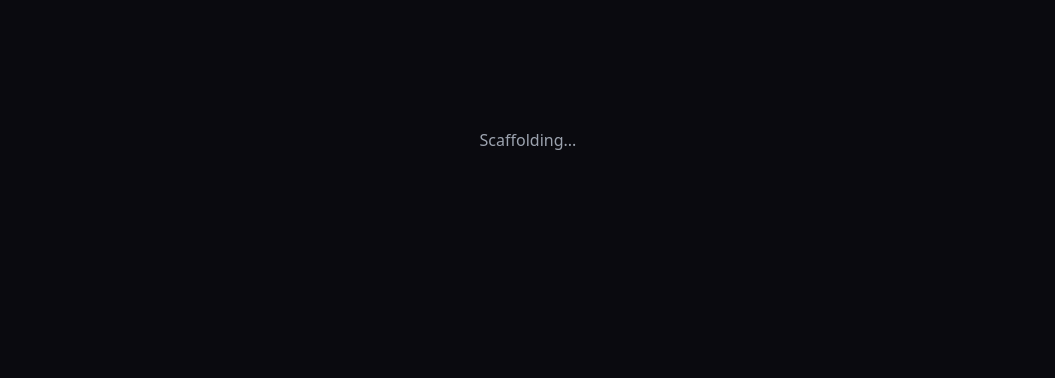
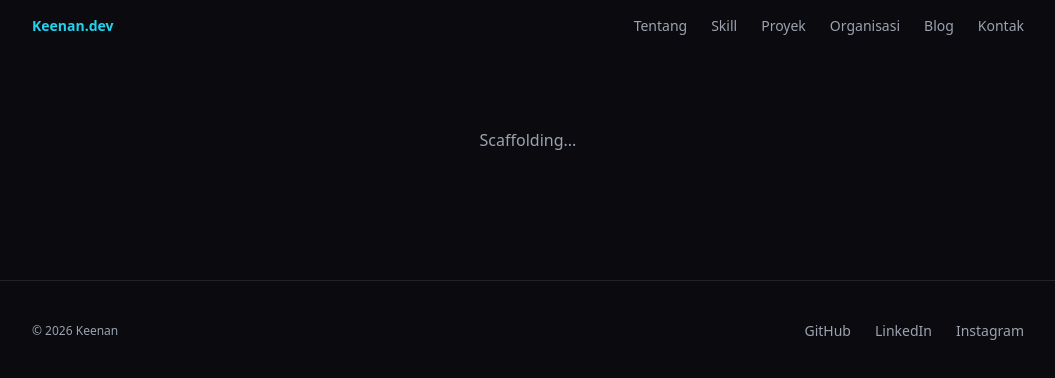
Before and after one commit to Keenanputra/portofolio-pelajar, a Next.js app: page / in a window 1280 px wide. Shown: the top 378 px of the page, without its empty margins (112-1167 px from the left). Built offline with nearby package versions, Linux system fonts and the light colour scheme.

Commit message:
feat: navbar dan footer

```diff
--- a/src/app/layout.tsx
+++ b/src/app/layout.tsx
@@ -1,5 +1,7 @@
 import type { Metadata } from "next";
 import { Geist, Geist_Mono } from "next/font/google";
+import Navbar from "@/components/Navbar";
+import Footer from "@/components/Footer";
 import "./globals.css";
 
 const geistSans = Geist({ variable: "--font-geist-sans", subsets: ["latin"] });
@@ -14,7 +16,9 @@ export default function RootLayout({ children }: Readonly<{ children: React.Reac
   return (
     <html lang="id" className="scroll-smooth">
       <body className={`${geistSans.variable} ${geistMono.variable} bg-background text-foreground antialiased`}>
+        <Navbar />
         <main>{children}</main>
+        <Footer />
       </body>
     </html>
   );
--- /dev/null
+++ b/src/components/Footer.tsx
@@ -0,0 +1,24 @@
+const socials = [
+  { label: "GitHub", href: "https://github.com/keenan13oc" },
+  { label: "LinkedIn", href: "https://linkedin.com/in/keenan13oc" },
+  { label: "Instagram", href: "https://instagram.com/keenan13oc" },
+];
+
+export default function Footer() {
+  return (
+    <footer className="border-t border-white/10 py-10">
+      <div className="mx-auto flex max-w-5xl flex-col items-center justify-between gap-4 px-4 sm:flex-row">
+        <p className="font-mono text-xs text-muted">© {new Date().getFullYear()} Keenan</p>
+        <ul className="flex gap-6 text-sm">
+          {socials.map((s) => (
+            <li key={s.label}>
+              <a href={s.href} target="_blank" rel="noreferrer" className="text-muted transition hover:text-accent">
+                {s.label}
+              </a>
+            </li>
+          ))}
+        </ul>
+      </div>
+    </footer>
+  );
+}
--- /dev/null
+++ b/src/components/Navbar.tsx
@@ -0,0 +1,76 @@
+"use client";
+import { useEffect, useState } from "react";
+
+const links = [
+  { href: "#tentang", label: "Tentang" },
+  { href: "#skill", label: "Skill" },
+  { href: "#proyek", label: "Proyek" },
+  { href: "#organisasi", label: "Organisasi" },
+  { href: "#blog", label: "Blog" },
+  { href: "#kontak", label: "Kontak" },
+];
+
+export default function Navbar() {
+  const [scrolled, setScrolled] = useState(false);
+  const [active, setActive] = useState("");
+  const [open, setOpen] = useState(false);
+
+  useEffect(() => {
+    const onScroll = () => setScrolled(window.scrollY > 24);
+    onScroll();
+    window.addEventListener("scroll", onScroll, { passive: true });
+    return () => window.removeEventListener("scroll", onScroll);
+  }, []);
+
+  useEffect(() => {
+    const observer = new IntersectionObserver(
+      (entries) => {
+        for (const entry of entries) {
+          if (entry.isIntersecting) setActive(`#${entry.target.id}`);
+        }
+      },
+      { rootMargin: "-40% 0px -55% 0px" }
+    );
+    for (const link of links) {
+      const el = document.getElementById(link.href.slice(1));
+      if (el) observer.observe(el);
+    }
+    return () => observer.disconnect();
+  }, []);
+
+  return (
+    <header
+      className={`fixed inset-x-0 top-0 z-50 transition-colors duration-300 ${
+        scrolled ? "border-b border-white/10 bg-background/80 backdrop-blur" : "bg-transparent"
+      }`}
+    >
+      <nav className="mx-auto flex max-w-5xl items-center justify-between px-4 py-4">
+        <a href="#hero" className="font-mono text-sm font-semibold text-accent">
+          Keenan.dev
+        </a>
+        <button
+          type="button"
+          className="text-foreground sm:hidden"
+          aria-label="Buka menu"
+          aria-expanded={open}
+          onClick={() => setOpen((o) => !o)}
+        >
+          {open ? "✕" : "☰"}
+        </button>
+        <ul className={`gap-6 text-sm sm:flex ${open ? "absolute inset-x-0 top-full flex flex-col gap-4 border-b border-white/10 bg-background px-6 py-4" : "hidden"}`}>
+          {links.map((link) => (
+            <li key={link.href}>
+              <a
+                href={link.href}
+                onClick={() => setOpen(false)}
+                className={`transition hover:text-accent ${active === link.href ? "text-accent" : "text-muted"}`}
+              >
+                {link.label}
+              </a>
+            </li>
+          ))}
+        </ul>
+      </nav>
+    </header>
+  );
+}
```
